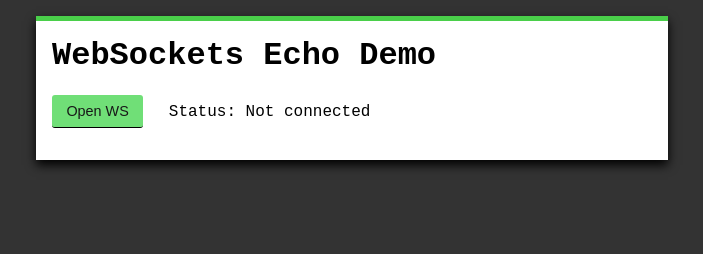
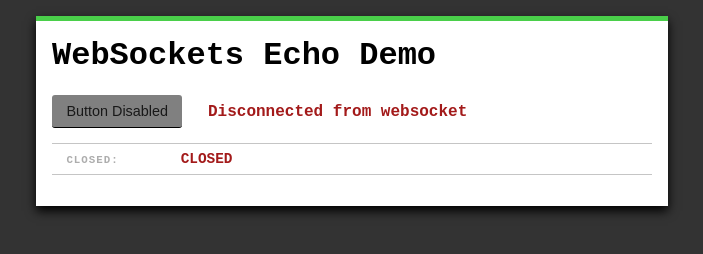
Before and after one commit to mohamad-alkaadi/websockets-protocol-very-informative, a plain HTML site: page 5/index.html in a window 1280 px wide. Both pictures are taken after a click on the button "Open WS". Shown: the whole page, without its empty margins (288-991 px from the left). Drawn offline with Linux system fonts and the light colour scheme.

Commit message:
listening for the message and close and open events

```diff
--- a/5/index.html
+++ b/5/index.html
@@ -18,8 +18,55 @@
           required
         ></textarea>
         <button type="submit">Send Message</button>
-        <button id="clos">Close Connection</button>
+        <button id="close_ws">Close Connection</button>
       </form>
     </div>
+    <script>
+      // dom elements
+      let open_ws_btn = document.getElementById("open_ws")
+      let close_ws_btn = document.getElementById("close_ws")
+      // form
+      let form = document.getElementById("form")
+      // other
+      let socketStatus = document.getElementById("status")
+      let table = document.getElementById("table")
+      let message = document.getElementById("message")
+
+      // websocket server
+      open_ws_btn.addEventListener("click", () => {
+        // Button styling when button is clicked, disable it
+        open_ws_btn.disabled = true
+        open_ws_btn.style.background = "gray"
+        open_ws_btn.style.pointerEvents = "none"
+        open_ws_btn.textContent = "Button Disabled"
+        // Change the status
+        socketStatus.innerHTML = "Status: Connecting..."
+        let url = "ws://localhost:8080"
+        let socket = new WebSocket(url)
+        console.log(socket)
+
+        // OPEN
+        socket.onopen = (openEvent) => {
+          socketStatus.innerHTML = `Status: Connected to ${openEvent.target.url}`
+          socketStatus.className = "open"
+          form.className = "show"
+        }
+        // RECEIVE: handle message when received from the server
+        socket.onmessage = (messageEvent) => {
+          let msg = messageEvent.data
+          // += means add to everything that exists inside the html tag
+          table.innerHTML += "<li><span>Received: </span>" + msg + "</li>"
+        }
+        // CLOSE: we are listining for close event we are not doing the closing action
+        socket.onclose = (closeEventObject) => {
+          table.innerHTML +=
+            "<li class='received, closed'><span>CLOSED: </span>" +
+            "CLOSED" +
+            "</li>"
+          socketStatus.innerHTML = "Disconnected from websocket"
+          socketStatus.className = "closed"
+        }
+      })
+    </script>
   </body>
 </html>
--- a/5/styles.css
+++ b/5/styles.css
@@ -55,3 +55,39 @@ button:hover {
 #form {
   display: none;
 }
+
+#form.show {
+  display: inline;
+}
+
+.open {
+  color: limegreen;
+  font-weight: bold;
+}
+.closed {
+  color: rgb(163, 26, 26);
+  font-weight: bold;
+}
+ul {
+  list-style: none;
+  padding: 0;
+  font-size: 0.9em;
+}
+
+ul li {
+  padding: 0.5em 1em;
+  border-bottom: 1px solid #c5c5c5;
+}
+
+ul li:first-child {
+  border-top: 1px solid #c5c5c5;
+}
+
+ul li span {
+  display: inline-block;
+  width: 20%;
+  font-weight: bold;
+  color: #adadad;
+  font-size: 0.75em;
+  letter-spacing: 1px;
+}
```
